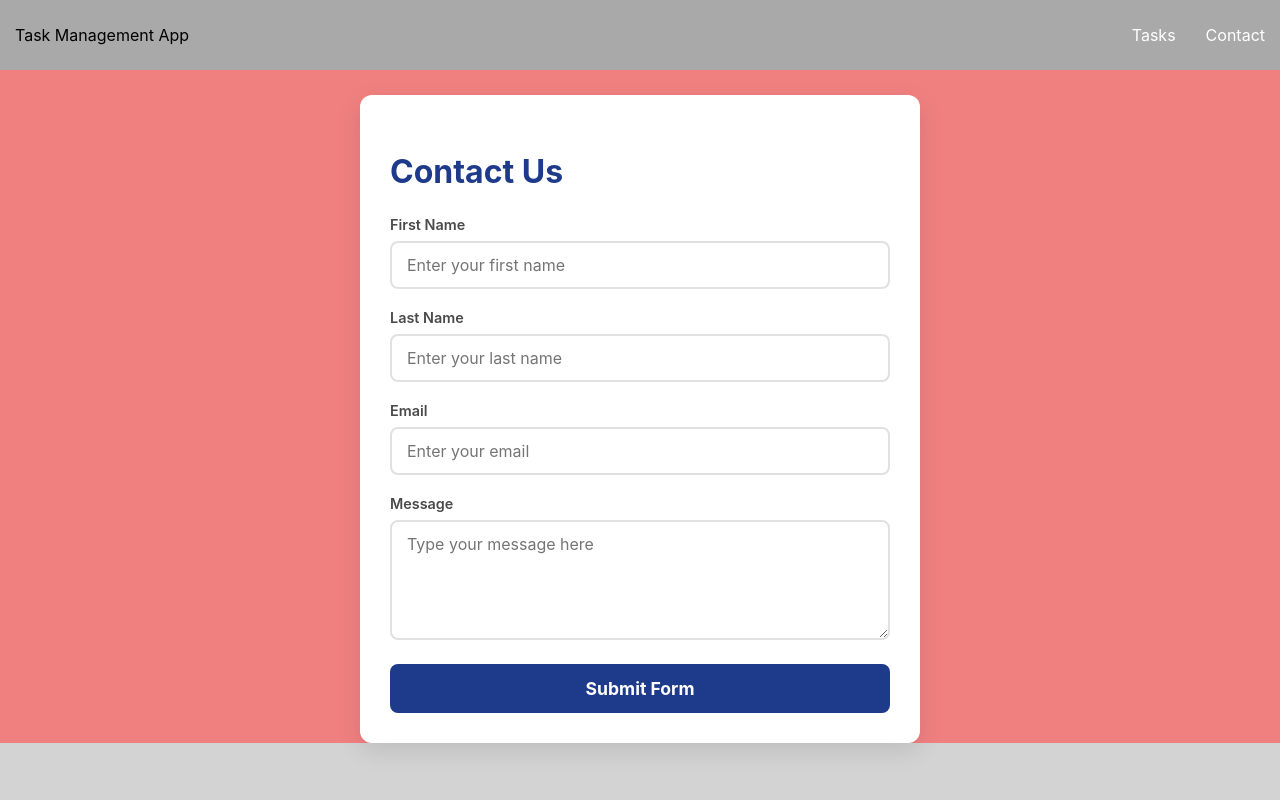
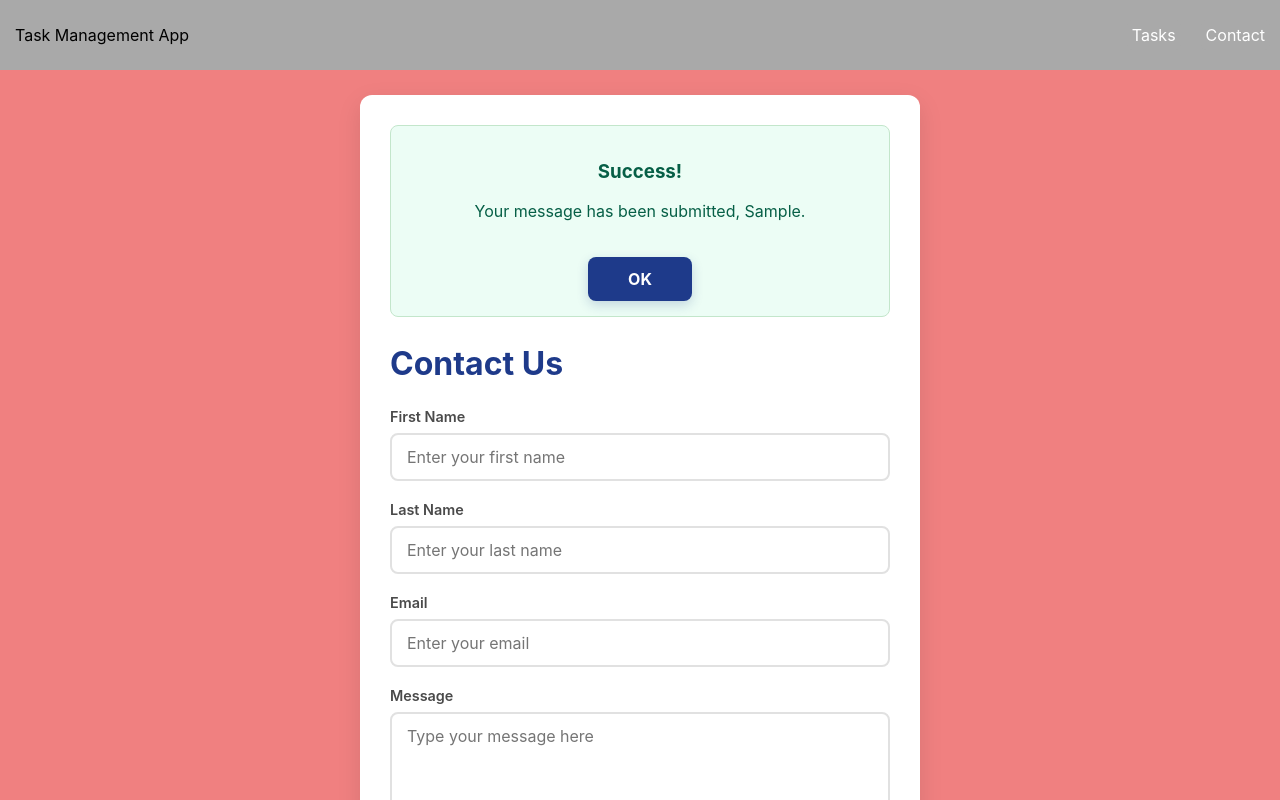
Before and after one commit to peter-mannion/react-task-management-app, a React (Create React App) app: page /contact in a window 1280 px wide. Both pictures are taken after typing "Sample", "Sample", "name@example.com", "Sample" into the empty fields and a click on the button "Submit Form". Shown: the top 800 px of the page. Built offline with nearby package versions, Linux system fonts and the light colour scheme.

Commit message:
Add Contact Form submit success message

```diff
--- a/src/components/ContactForm/ContactForm.css
+++ b/src/components/ContactForm/ContactForm.css
@@ -91,11 +91,36 @@
 }
 
 .success-message {
-  background-color: #d4edda;
-  color: #155724;
+  background-color: #ecfdf5;
+  color: #065f46;
   padding: 15px;
   border-radius: 8px;
   margin-bottom: 20px;
   text-align: center;
   border: 1px solid #c3e6cb;
 }
+
+.ok-btn {
+  background-color: #1e3a8a;
+  color: #ffffff;
+  font-size: 1rem;
+  font-weight: 700;
+  padding: 12px 40px;
+  border: none;
+  border-radius: 8px;
+  cursor: pointer;
+  margin-top: 20px;
+  transition: all 0.3s ease;
+  box-shadow: 0 4px 12px rgba(30, 58, 138, 0.2);
+  /*font-family: inherit; /* Ensures it matches the index.css reset */
+}
+
+.ok-btn:hover {
+  background-color: #172554;
+  transform: translateY(-2px);
+  box-shadow: 0 6px 18px rgba(30, 58, 138, 0.3);
+}
+
+.ok-btn:active {
+  transform: translateY(1px);
+}
--- a/src/components/ContactForm/ContactForm.jsx
+++ b/src/components/ContactForm/ContactForm.jsx
@@ -10,6 +10,10 @@ const ContactForm = () => {
     message: "",
   });
 
+  const [submitted, setSubmitted] = useState(false);
+
+  const [submittedName, setSubmittedName] = useState("");
+
   const handleChange = (e) => {
     const { name, value } = e.target;
     setFormData({
@@ -20,13 +24,23 @@ const ContactForm = () => {
 
   const handleSubmit = (e) => {
     e.preventDefault();
-    console.log("Form Submitted:", formData);
-    alert(`Your message has been submitted, ${formData.firstName}!`);
+    setSubmittedName(formData.firstName);
+    //    setTimeout(() => setSubmitted(false), 5000);
     setFormData({ firstName: "", lastName: "", email: "", message: "" });
+    setSubmitted(true);
   };
 
   return (
     <div className="contact-container">
+      {submitted && (
+        <div className="success-message">
+          <h3>Success!</h3>
+          <p>Your message has been submitted, {submittedName}.</p>
+          <button className="ok-btn" onClick={() => setSubmitted(false)}>
+            OK
+          </button>
+        </div>
+      )}
       <h2>Contact Us</h2>
       <form onSubmit={handleSubmit} className="contact-form">
         <div className="form-fields">
```
